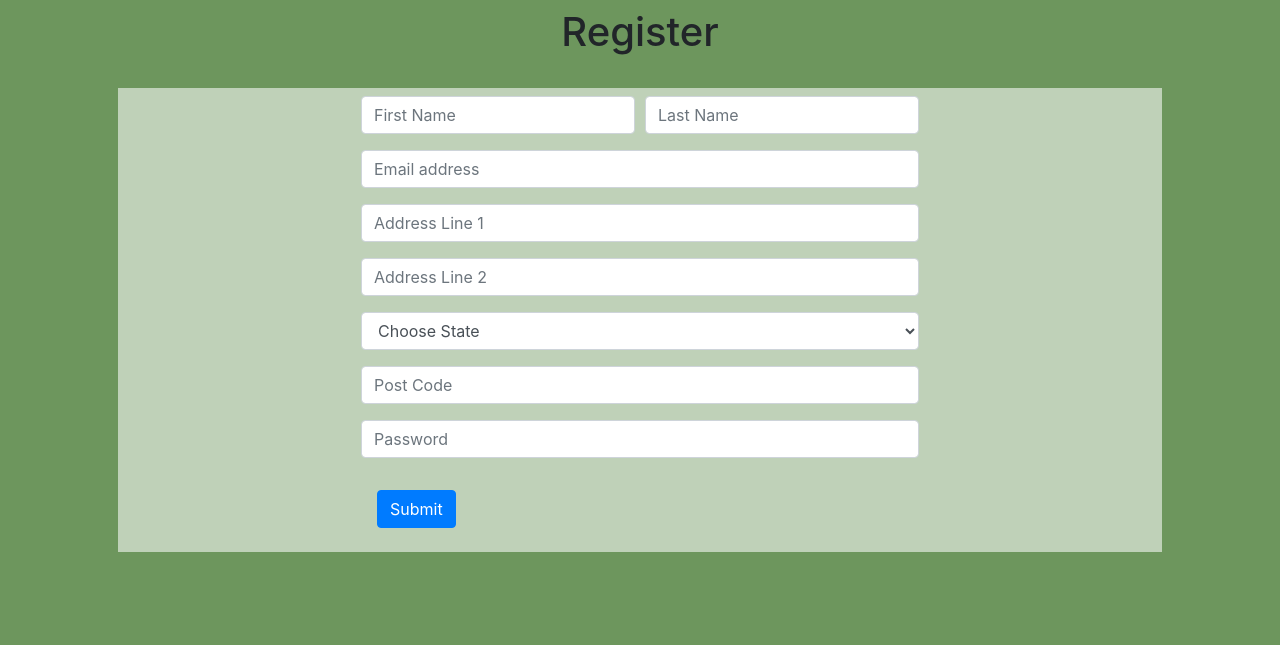
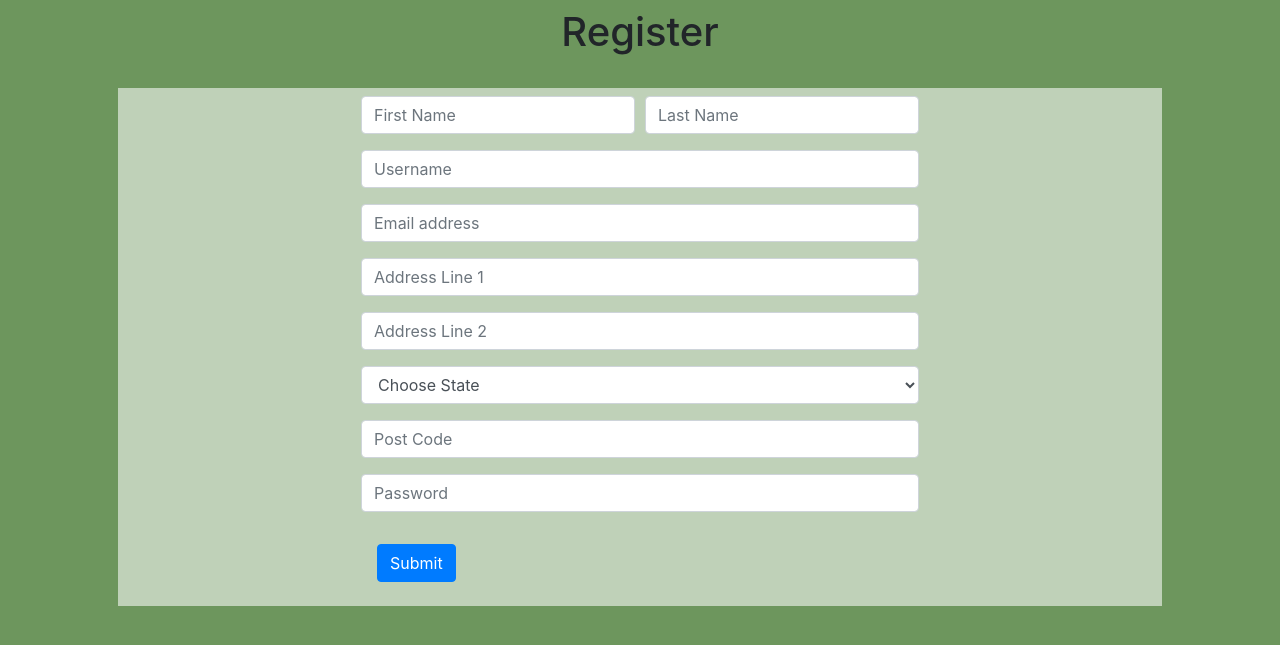
Before and after one commit to autumnlewjb/ReturnMeds, a Flask app: page /register in a window 1280 px wide. Shown: the part 56-701 px from the top of the page. Run offline with Flask 2, Linux system fonts and the light colour scheme.

Commit message:
complete the models and getting info from the form

```diff
--- a/app.py
+++ b/app.py
@@ -1,6 +1,17 @@
-from flask import Flask, render_template
+from flask import Flask, render_template, request, redirect, url_for
+from database import init_app
+from models import *
+from flask_user import UserManager
 
 app = Flask(__name__)
+
+app.config['SQLALCHEMY_URI'] = 'sqlite:///database.db'
+app.config['USER_EMAIL_SENDER_EMAIL'] = "forgeteatmeds@gmail.com"
+app.config['SECRET_KEY'] = "thisissecret"
+
+init_app(app)
+
+user_manager = UserManager(app, db, User)
 
 
 @app.errorhandler(500)
@@ -13,14 +24,32 @@ def index():
     return render_template('index.html')
 
 
-@app.route('/login')
+@app.route('/login', methods=['GET', 'POST'])
 def login():
-    return render_template('login.html')
+    if request.method == 'POST':
+        email = request.form.get('username')
+        password = request.form.get('password')
+        return 'YOU ARE LOGGED IN'
+    else:
+        return render_template('login.html')
 
 
-@app.route('/register')
+@app.route('/register', methods=['GET', 'POST'])
 def register():
-    return render_template('register.html')
+    if request.method == 'POST':
+        first_name = request.form.get("first-name")
+        last_name = request.form.get("last-name")
+        username = request.form.get("username")
+        email = request.form.get("email")
+        address_1 = request.form.get("address-1")
+        address_2 = request.form.get("address-2")
+        state = request.form.get("state")
+        postcode = request.form.get("postcode")
+        password = request.form.get("password")
+        print(username, email)
+        return redirect(url_for('login'))
+    else:
+        return render_template('register.html')
 
 
 @app.route('/about')
--- a/templates/login.html
+++ b/templates/login.html
@@ -13,14 +13,14 @@
         </div>
         <div class="row">
             <div class="col box align-middle">
-                <form>
+                <form method="POST" action="{{url_for('login')}}">
                     <div class="form-group">
                       <label for="exampleInputEmail1">Email address</label>
-                      <input type="email" class="form-control" id="exampleInputEmail1" aria-describedby="emailHelp">
+                      <input name="username" type="email" class="form-control" id="exampleInputEmail1" aria-describedby="emailHelp">
                     </div>
                     <div class="form-group">
                       <label for="exampleInputPassword1">Password</label>
-                      <input type="password" class="form-control" id="exampleInputPassword1">
+                      <input name="password" type="password" class="form-control" id="exampleInputPassword1">
                     </div>
                     <button type="submit" class="btn btn-primary m-3">Submit</button>
                 </form>
--- a/templates/register.html
+++ b/templates/register.html
@@ -13,27 +13,30 @@
         </div>
         <div class="row">
             <div class="col box align-middle">
-                <form>
+                <form method="POST" action="{{url_for('register')}}">
                     <div class="form-row">
                         <div class="form-group col">
-                            <input type="text" class="form-control" placeholder="First Name">
+                            <input name="first-name" type="text" class="form-control" placeholder="First Name">
                         </div>
                         <div class="form-group col">
-                            <input type="text" class="form-control" placeholder="Last Name">
+                            <input name="last-name" type="text" class="form-control" placeholder="Last Name">
                         </div>
                     </div>
                     <div class="form-group">
-                      <input type="email" class="form-control" id="exampleInputEmail1" aria-describedby="emailHelp" placeholder="Email address">
+                        <input name="username" type="text" class="form-control" id="exampleInputEmail1" aria-describedby="emailHelp" placeholder="Username">
+                      </div>
+                    <div class="form-group">
+                      <input name="email" type="email" class="form-control" id="exampleInputEmail1" aria-describedby="emailHelp" placeholder="Email address">
                     </div>
                     <div class="form-group">
-                        <input type="text" class="form-control" id="exampleInputPassword1" placeholder="Address Line 1">
+                        <input name="address-1" type="text" class="form-control" id="exampleInputPassword1" placeholder="Address Line 1">
                     </div>
                     <div class="form-group">
-                        <input type="text" class="form-control" id="exampleInputPassword1" placeholder="Address Line 2">
+                        <input name="address-2" type="text" class="form-control" id="exampleInputPassword1" placeholder="Address Line 2">
                     </div>
                     <div class="form-row">
                         <div class="form-group col">
-                            <select class="form-control">
+                            <select name="state" class="form-control">
                                 <option selected value="">Choose State</option>
                                 <option value="Kedah">Perlis</option>
                                 <option value="Kedah">Kedah</option>
@@ -56,10 +59,10 @@
 
                     </div>
                     <div class="form-group">
-                        <input type="text" class="form-control" id="exampleInputPassword1" placeholder="Post Code">
+                        <input name="postcode" type="text" class="form-control" id="exampleInputPassword1" placeholder="Post Code">
                     </div>
                     <div class="form-group">
-                      <input type="password" class="form-control" id="exampleInputPassword1" placeholder="Password">
+                      <input name="password" type="password" class="form-control" id="exampleInputPassword1" placeholder="Password">
                     </div>
                     <button type="submit" class="btn btn-primary m-3">Submit</button>
                 </form>
```
Also changed, not shown: database.py (added, +7 -0 lines), models.py (added, +37 -0 lines).
